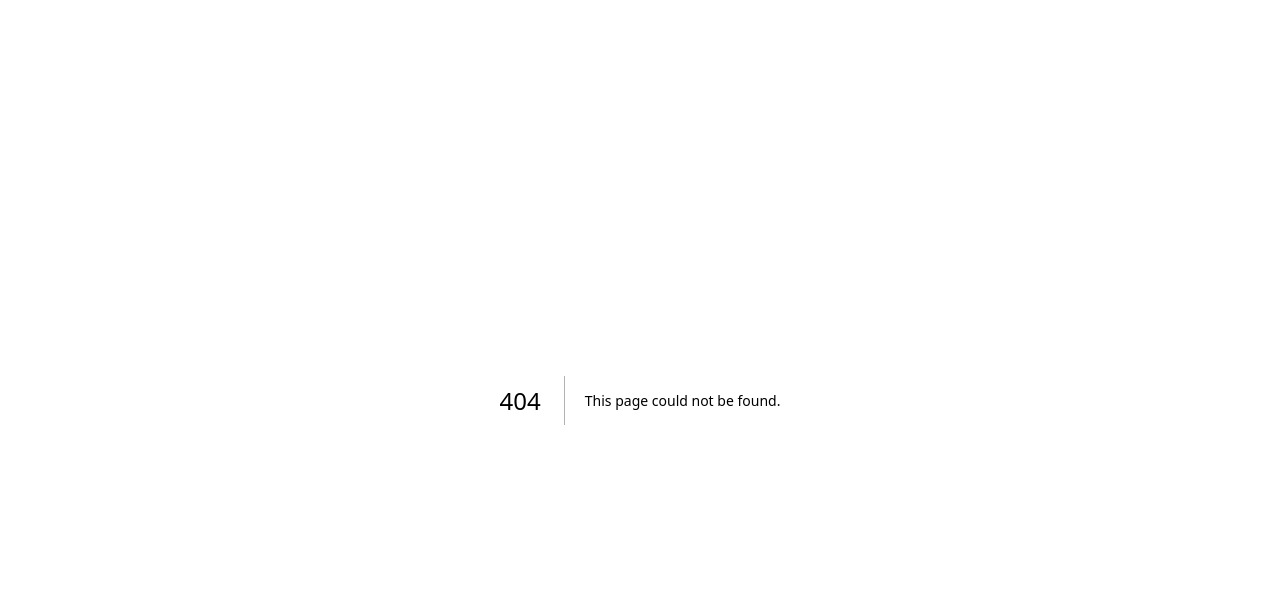
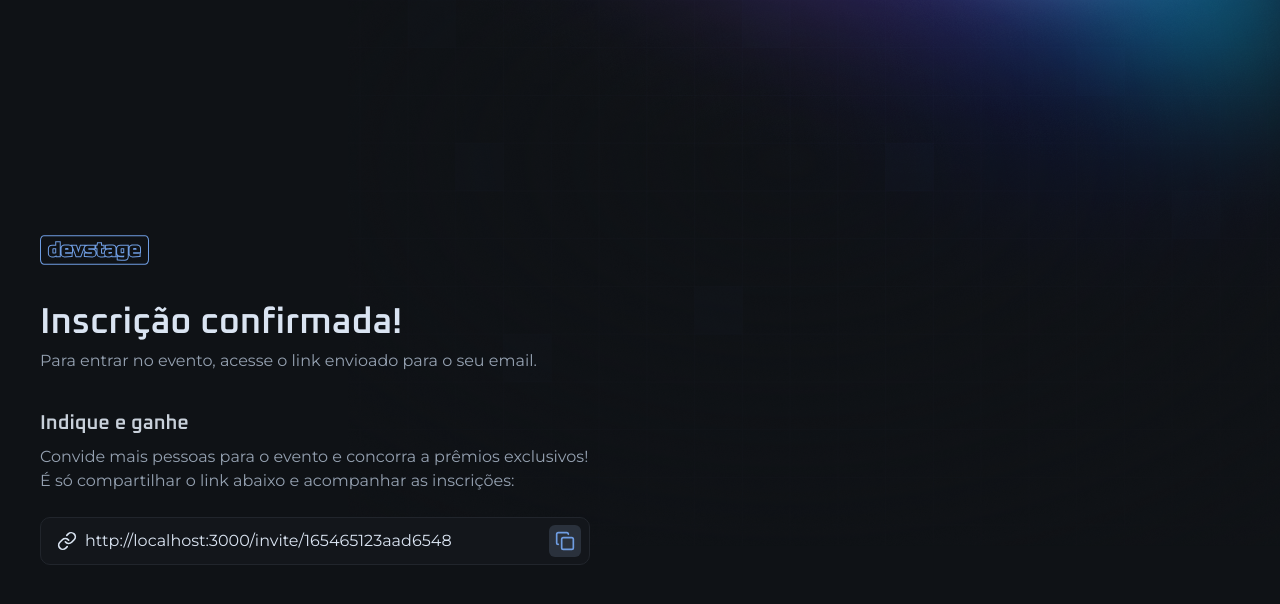
Before and after one commit to GuilhermeAG015/nlw_18_02_2025, a Next.js app: page /invite in a window 1280 px wide. Before the commit this address had no page. Shown: the top 604 px of the page. Built offline with nearby package versions, Linux system fonts and the light colour scheme.

Commit message:
Adding Invite page and install tailwind-merge pck

```diff
--- a/package.json
+++ b/package.json
@@ -15,6 +15,7 @@
     "postcss": "^8.5.2",
     "react": "^19.0.0",
     "react-dom": "^19.0.0",
+    "tailwind-merge": "^3.0.1",
     "tailwindcss": "^4.0.7"
   },
   "devDependencies": {
--- /dev/null
+++ b/src/app/invite/page.tsx
@@ -0,0 +1,51 @@
+import { IconButton } from '@/components/IconButton'
+import { InputField, InputIcon, InputRoot } from '@/components/Input'
+import { Copy, Link } from 'lucide-react'
+import Image from 'next/image'
+import logo from '../../assets/logo.svg'
+
+export default function InvitePage() {
+  return (
+    <div className="min-h-dvh flex items-center justify-between gap-16 flex-col md:flex-row">
+      <div className="flex flex-col gap-10 w-full max-w-[550px]">
+        <Image src={logo} alt="devstage" width={108.5} height={30} />
+
+        <div className="space-y-2">
+          <h1 className="text-4xl font-semibold font-heading text-gray-100 leading-none">
+            Inscrição confirmada!
+          </h1>
+          <p className="text-gray-300">
+            Para entrar no evento, acesse o link envioado para o seu email.
+          </p>
+        </div>
+
+        <div className="space-y-6">
+          <div className="space-y-3">
+            <h2 className="text-gray-200 text-xl font-heading font-semibold leading-none">
+              Indique e ganhe
+            </h2>
+            <p className="text-gray-300">
+              Convide mais pessoas para o evento e concorra a prêmios
+              exclusivos! É só compartilhar o link abaixo e acompanhar as
+              inscrições:
+            </p>
+          </div>
+
+          <InputRoot>
+            <InputIcon>
+              <Link className="size-5" />
+            </InputIcon>
+            <InputField
+              readOnly
+              defaultValue="http://localhost:3000/invite/165465123aad6548"
+            />
+
+            <IconButton className="-mr-2">
+              <Copy className="size-5" />
+            </IconButton>
+          </InputRoot>
+        </div>
+      </div>
+    </div>
+  )
+}
--- a/src/app/layout.tsx
+++ b/src/app/layout.tsx
@@ -29,7 +29,9 @@
   return (
     <html lang="en" className={`${oxanium.variable} ${montserrat.variable}`}>
       <body className="bg-gray-900 text-gray-100 antialiased bg-[url(/background.png)] bg-no-repeat bg-top md:bg-right-top">
-        {children}
+        <main className="max-w-[1240px] mx-auto px-5 py-8 md:py-0">
+          {children}
+        </main>
       </body>
     </html>
   )
--- a/src/app/page.tsx
+++ b/src/app/page.tsx
@@ -7,7 +7,6 @@
 
 export default function Home() {
   return (
-    <main className="max-w-[1240px] mx-auto px-5 py-8 md:py-0">
     <div className="min-h-dvh flex flex-col justify-center gap-16">
       <div className="flex flex-col gap-8 items-center md:items-start">
         <Image src={logo} alt="devstage" width={108.5} height={30} />
@@ -66,6 +65,5 @@
         </form>
       </div>
     </div>
-    </main>
   )
 }
--- a/src/components/IconButton/index.tsx
+++ b/src/components/IconButton/index.tsx
@@ -1,10 +1,14 @@
-import type { ComponentProps } from "react"
+import type { ComponentProps } from 'react'
+import { twMerge } from 'tailwind-merge'
 
-interface IconButtonProps extends ComponentProps<'button'>{}
-export function IconButton(props: IconButtonProps) {
+interface IconButtonProps extends ComponentProps<'button'> {}
+export function IconButton({ className, ...props }: IconButtonProps) {
   return (
     <button
-      className="p-1.5 bg-gray-500 text-blue rounded-md cursor-pointer transition-colors duration-300 hover:bg-blue hover:text-gray-900"
+      className={twMerge(
+        'p-1.5 bg-gray-500 text-blue rounded-md cursor-pointer transition-colors duration-300 hover:bg-blue hover:text-gray-900',
+        className
+      )}
       {...props}
     />
   )
```
Also changed, not shown: 1 other file (tests, documents, lock files or other folders). Lines whose indentation alone changed are shown as unchanged.
